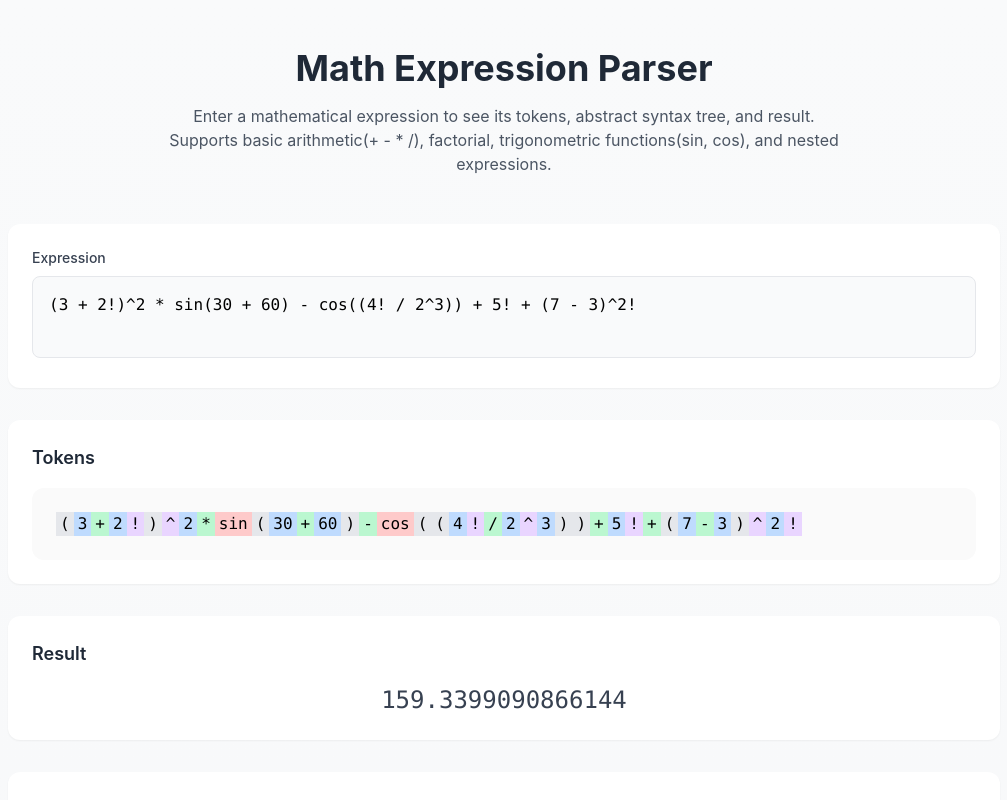
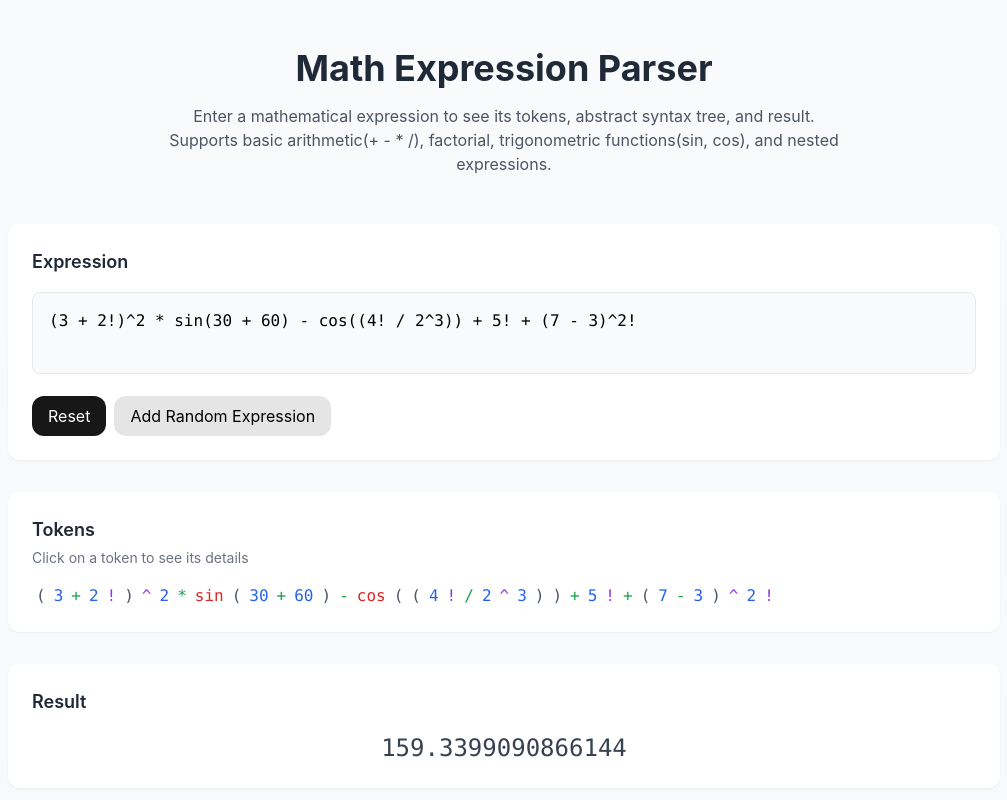
Before and after one commit to sirridemirtas/MathExpressionParser, a React (Vite) app: page / in a window 1280 px wide. Shown: the top 800 px of the page, without its empty margins (136-1143 px from the left). Built offline with nearby package versions, Linux system fonts and the light colour scheme.

Commit message:
Add random expression feature and token detail display

```diff
--- a/src/App.tsx
+++ b/src/App.tsx
@@ -20,6 +20,19 @@ const tokenColors: Record<TokenType, string> = {
   COS: "red",
   EOF: "gray-400",
 };
+
+const randomExpressions = [
+  "5 + 3 * 2",
+  "sin(45) ^ 2",
+  "(4 + 3)!",
+  "cos(30) * 2",
+  "2^3 + 4",
+  "sin(45 + 45) * 2",
+  "5**2",
+  "3! + 2",
+  "2 ^ (3 + 1)",
+  "sin(30) + cos(60)",
+];
 
 function App() {
   const [expression, setExpression] = useState(
@@ -52,6 +65,19 @@ function App() {
     }
   };
 
+  const handleReset = () => {
+    setExpression("");
+    setError(null);
+  };
+
+  const handleRandomExpression = () => {
+    const randomIndex = Math.floor(Math.random() * randomExpressions.length);
+    setExpression(randomExpressions[randomIndex]);
+    handleChange({
+      target: { value: randomExpressions[randomIndex] },
+    } as React.ChangeEvent<HTMLTextAreaElement>);
+  };
+
   useEffect(() => {
     handleChange({
       target: { value: expression },
@@ -74,9 +100,9 @@ function App() {
 
         <div className="space-y-8">
           <div className="bg-white rounded-xl shadow-sm p-6">
-            <label className="block text-sm font-medium text-gray-700 mb-2">
+            <h2 className="text-lg font-semibold text-gray-800 mb-4">
               Expression
-            </label>
+            </h2>
             <textarea
               value={expression}
               onChange={handleChange}
@@ -94,6 +120,20 @@ function App() {
               }}
               placeholder="Enter a mathematical expression..."
             />
+            <div className="mt-4 flex space-x-2">
+              <button
+                onClick={handleReset}
+                className="bg-neutral-900 text-white px-4 py-2 rounded-xl hover:bg-neutral-800 transition-all"
+              >
+                Reset
+              </button>
+              <button
+                onClick={handleRandomExpression}
+                className="bg-neutral-200 text-black px-4 py-2 rounded-xl hover:bg-neutral-300 transition-all"
+              >
+                Add Random Expression
+              </button>
+            </div>
           </div>
 
           {error ? (
@@ -105,6 +145,13 @@ function App() {
               <section className="bg-white rounded-xl shadow-sm p-6">
                 <h2 className="text-lg font-semibold text-gray-800 mb-4">
                   Tokens
+                  <small
+                    className="
+                    text-sm text-gray-500 block mt-1 font-normal
+                  "
+                  >
+                    Click on a token to see its details
+                  </small>
                 </h2>
                 <TokenList tokens={tokens} tokenColors={tokenColors} />
               </section>
--- a/src/components/TokenList.tsx
+++ b/src/components/TokenList.tsx
@@ -1,3 +1,4 @@
+import { useState } from "react";
 import clsx from "clsx";
 import { TokenType } from "../lib/Lexer";
 
@@ -8,25 +9,38 @@ const TokenList = ({
   tokens: { type: TokenType; lexeme: string }[];
   tokenColors: Record<TokenType, string>;
 }) => {
+  const [selectedToken, setSelectedToken] = useState<{
+    type: TokenType;
+    lexeme: string;
+  } | null>(null);
+
+  const handleTokenClick = (token: { type: TokenType; lexeme: string }) => {
+    setSelectedToken(token);
+  };
+
   return (
-    <div
-      className={clsx(
-        "font-mono bg-neutral-50 rounded-xl p-6 max-w-5xl w-full",
-        "flex flex-row flex-wrap"
-      )}
-    >
+    <div className={clsx("font-mono", "flex flex-row flex-wrap")}>
       {tokens.map((token, index) => (
         <span
           key={index}
           className={clsx(
-            String("bg-" + tokenColors[token.type] + "-200"),
-            "px-1 cursor-pointer"
+            String("text-" + tokenColors[token.type] + "-600"),
+            "cursor:pointer hover:bg-gray-200 transition-all",
+            "px-1 cursor-pointer rounded-sm"
           )}
           title={token.type}
+          onClick={() => handleTokenClick(token)}
         >
           {token.lexeme}
         </span>
       ))}
+      {selectedToken && (
+        <div className="w-full">
+          <pre className="text-sm p-4 rounded-lg bg-neutral-50 mt-2">
+            {JSON.stringify(selectedToken, null, 2)}
+          </pre>
+        </div>
+      )}
       {/* Legend */}
       {/* <div className="flex flex-row gap-2 flex-wrap">
         {Object.entries(tokenColors).map(([type, color]) => (
--- a/src/index.css
+++ b/src/index.css
@@ -10,6 +10,10 @@
   box-sizing: border-box;
 }
 
+html {
+  @apply bg-gray-50;
+}
+
 body {
   @apply bg-white;
 }
--- a/tailwind.config.ts
+++ b/tailwind.config.ts
@@ -6,18 +6,18 @@ export default {
     extend: {},
   },
   safelist: [
-    'text-blue-200',
-    'text-green-200',
-    'text-purple-200',
-    'text-gray-200',
-    'text-red-200',
+    'text-blue-600',
+    'text-green-600',
+    'text-purple-600',
+    'text-gray-600',
+    'text-red-600',
     'text-gray-400',
-    'bg-blue-200',
-    'bg-green-200',
-    'bg-purple-200',
-    'bg-gray-200',
-    'bg-red-200',
-    'bg-gray-200',
+    'bg-blue-600',
+    'bg-green-600',
+    'bg-purple-600',
+    'bg-gray-600',
+    'bg-red-600',
+    'bg-gray-600',
   ],
   plugins: [],
 } satisfies Config;
```
